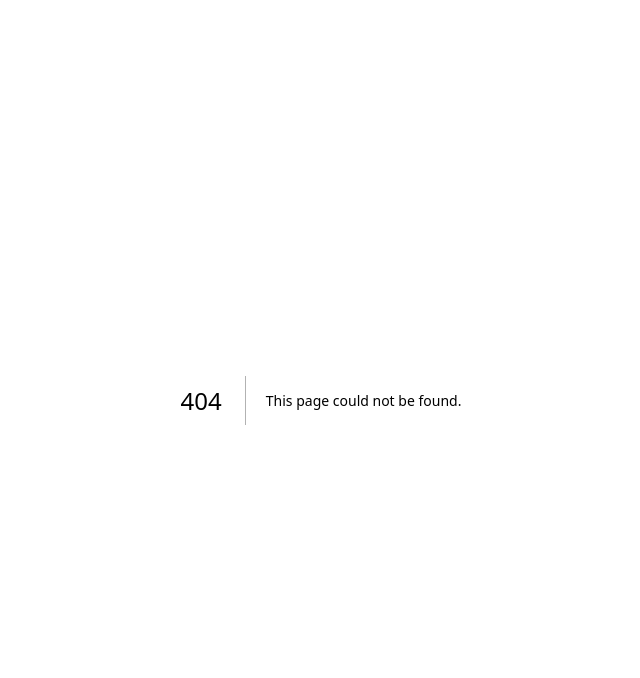
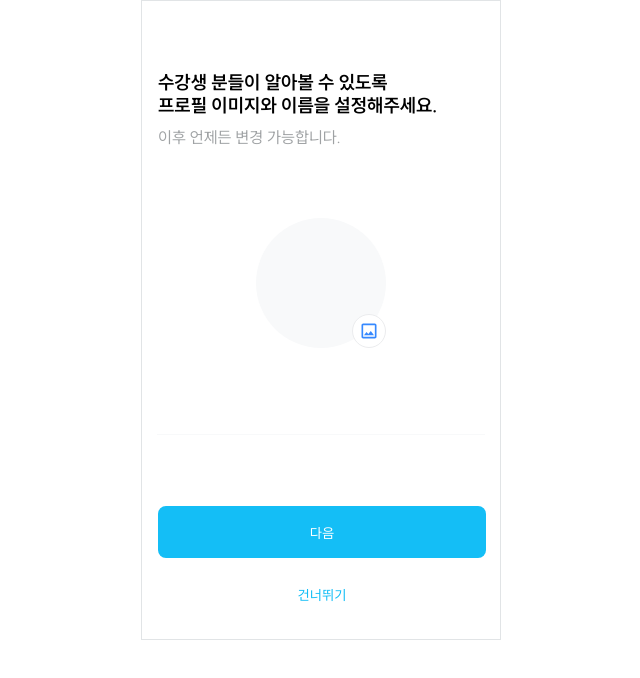
Before and after one commit to Just-Swim-service/Just-Swim-FE, a Next.js app in the folder just-swim-app/: page /login/type/profile in a window 1280 px wide. Before the commit this address had no page. Shown: the top 678 px of the page, without its empty margins (319-959 px from the left). Built offline with nearby package versions, Linux system fonts and the light colour scheme.

Commit message:
feat: 1.3 프로필 이미지/닉네임 설정 페이지 구현

```diff
--- /dev/null
+++ b/just-swim-app/src/app/(beforeLogin)/login/type/profile/_component/profile/Profile.module.css
@@ -0,0 +1,86 @@
+.TypeButtonInfo > div:last-child {
+  color: #9fa2a4;
+}
+
+.section {
+  flex-grow: 2;
+  display: flex;
+  flex-direction: column;
+  justify-content: space-evenly;
+  align-items: center;
+  /* background-color: aqua; */
+}
+
+.profileImg {
+  position: relative;
+  width: 130px;
+  height: 130px;
+  border-radius: 50%;
+  background-color: #f8f9fa;
+}
+
+.galleryButtonWrapper {
+  display: flex;
+  justify-content: center;
+  align-items: center;
+  position: absolute;
+  right: 0;
+  bottom: 0;
+  width: 34px;
+  height: 34px;
+  border: #ebecee 1px solid;
+  border-radius: 50%;
+  background-color: #fff;
+}
+
+.galleryButton {
+  display: flex;
+  align-items: center;
+  justify-content: center;
+}
+
+.nickname {
+  width: 328px;
+  border: none;
+  border-bottom: 1px solid #f8f9fa;
+  padding: 10px 0px;
+  outline: none; /* 입력 필드 클릭 시 파란 테두리 제거 */
+  text-align: center;
+  font-size: 2rem;
+}
+
+.footer {
+  flex-grow: 1;
+  display: flex;
+  flex-direction: column;
+  justify-content: flex-end;
+  gap: 10px;
+  /* background-color: #1ec800; */
+}
+
+.buttonWrapper {
+  width: 328px; /* 너비를 328px로 설정*/
+  height: 52px;
+  border-radius: 20px;
+  border: none;
+  cursor: pointer;
+  font-size: 16px;
+}
+
+.SelectButton {
+  /* background-color: #14bef6; */
+  width: 100%;
+  height: 100%;
+  border-radius: 8px;
+}
+
+.isActive {
+  background-color: #14bef6;
+  color: #fff; /* 텍스트 색상 */
+}
+
+.isNotActive {
+  border: none;
+  background-color: #fff;
+  color: #14bef6;
+}
--- /dev/null
+++ b/just-swim-app/src/app/(beforeLogin)/login/type/profile/_component/profile/ProfileFooter.tsx
@@ -0,0 +1,33 @@
+import styles from './Profile.module.css';
+import Link from 'next/link';
+
+export default function ProfileFooter({ type }: { type: string }) {
+  return (
+    <>
+      <div className={styles.footer}>
+        <div className={styles.buttonWrapper}>
+          <Link
+            href={{
+              pathname: `/login/start`,
+              query: { type: `${type}` },
+            }}>
+            <button className={`${styles.SelectButton} ${styles.isActive}`}>
+              다음
+            </button>
+          </Link>
+        </div>
+        <div className={styles.buttonWrapper}>
+          <Link
+            href={{
+              pathname: `/login/start`,
+              query: { type: `${type}` },
+            }}>
+            <button className={`${styles.SelectButton} ${styles.isNotActive}`}>
+              건너뛰기
+            </button>
+          </Link>
+        </div>
+      </div>
+    </>
+  );
+}
--- /dev/null
+++ b/just-swim-app/src/app/(beforeLogin)/login/type/profile/_component/profile/ProfileHeader.tsx
@@ -0,0 +1,25 @@
+import styles from '@/app/(beforeLogin)/Common.module.css';
+import { useSearchParams } from 'next/navigation';
+
+export default function ProfileHeader() {
+  const params = useSearchParams().get('type');
+  console.log(params);
+  const type = params === 'instructor' ? '강사' : '수강생';
+
+  return (
+    <>
+      <div className={styles.header}>
+        <div>
+          <h3>
+            {type} 분들이 알아볼 수 있도록
+            <br />
+            프로필 이미지와 이름을 설정해주세요.
+          </h3>
+        </div>
+        <div>
+          <p>이후 언제든 변경 가능합니다.</p>
+        </div>
+      </div>
+    </>
+  );
+}
--- /dev/null
+++ b/just-swim-app/src/app/(beforeLogin)/login/type/profile/_component/profile/ProfileSection.tsx
@@ -0,0 +1,48 @@
+import Image from 'next/image';
+import styles from './Profile.module.css';
+import Gallery from '/public/assets/gallery.svg';
+import { symlink } from 'fs';
+
+export default function ProfileSection({
+  type,
+  handleType,
+}: {
+  type: string;
+  handleType: (type: string) => void;
+}) {
+  return (
+    <>
+      {/* TODO: 이미지 넣기 */}
+      <div className={styles.section}>
+        <div>
+          <div className={styles.profileImg}>
+            <div className={styles.galleryButtonWrapper}>
+              <button
+                // onClick={handleButtonClick}
+                className={styles.galleryButton}>
+                <Image
+                  src={Gallery}
+                  alt="gallery"
+                  // onClick={() =>
+                  //   inputFileRef.current && inputFileRef.current.click()
+                  // } // 이미지 클릭 시 파일 입력 클릭
+                />
+              </button>
+              <input
+                type="file"
+                // accept="image/*"
+                // ref={inputFileRef}
+                style={{ display: 'none' }}
+                // onChange={handleImageSelect} // 파일 입력 변경 시 handleImageSelect 함수 호출
+              />
+            </div>
+          </div>
+        </div>
+        <div>
+          {/* <input type="text" value={nickname} onChange={handleChange} /> */}
+          <input type="text" className={styles.nickname}/>
+        </div>
+      </div>
+    </>
+  );
+}
--- /dev/null
+++ b/just-swim-app/src/app/(beforeLogin)/login/type/profile/page.tsx
@@ -0,0 +1,19 @@
+'use client';
+
+import ProfileHeader from './_component/profile/ProfileHeader';
+import ProfileSection from './_component/profile/ProfileSection';
+import ProfileFooter from './_component/profile/ProfileFooter';
+import { useState } from 'react';
+
+export default function Profile() {
+  const [type, setType] = useState<string>('');
+  const handleType = (type: string) => setType(type);
+
+  return (
+    <>
+      <ProfileHeader />
+      <ProfileSection type={type} handleType={handleType} />
+      <ProfileFooter type={type} />
+    </>
+  );
+}
```
